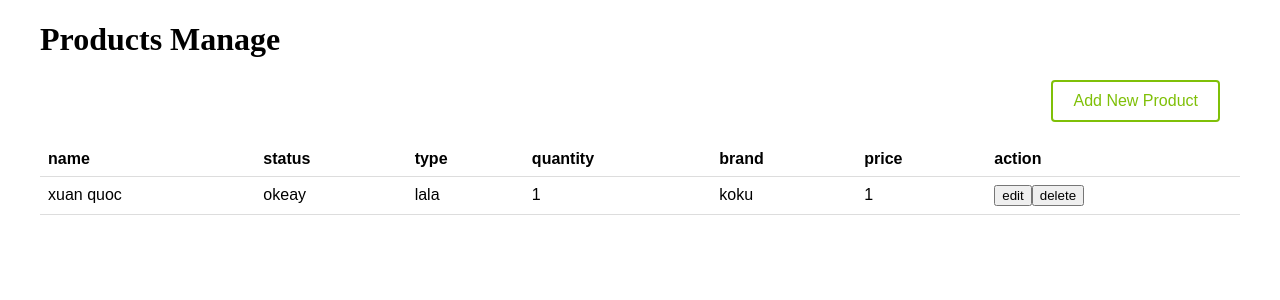
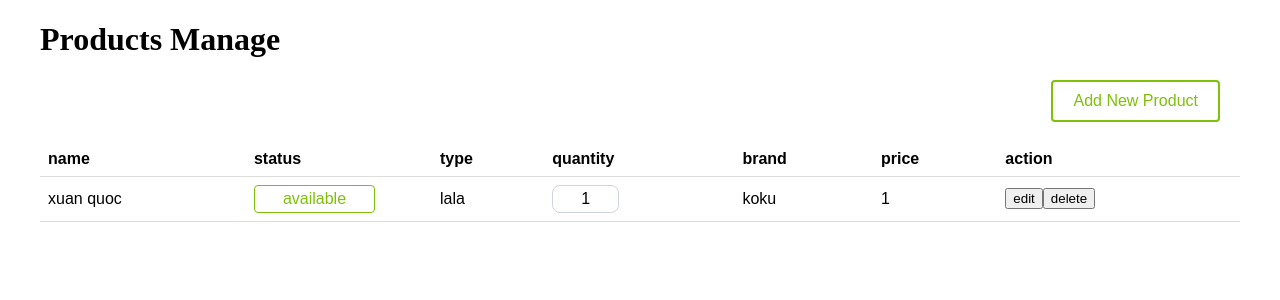
Before and after one commit to xuanquocc/react-ts-practice, a React (Vite) app in the folder practice-react-ts/vite-project/: page / in a window 1280 px wide. Shown: the top 300 px of the page. Built offline with nearby package versions, Linux system fonts and the light colour scheme; data requests are answered from the project's data file.

Commit message:
complete UI Table beside drop dow

```diff
--- a/practice-react-ts/vite-project/db.json
+++ b/practice-react-ts/vite-project/db.json
@@ -4,7 +4,7 @@
       {
         "id" : "1",
         "name": "xuan quoc",
-        "status": "okeay",
+        "status": "available",
         "type": "lala",
         "quantity": "1",
         "brand": "koku",
--- /dev/null
+++ b/practice-react-ts/vite-project/src/components/common/Status/Status.tsx
@@ -0,0 +1,16 @@
+import './status.css'
+import {memo} from 'react'
+
+interface StatusTagType{
+    status: string
+}
+
+function StatusTag ({status}: StatusTagType) {
+    return(
+        <div className={`${status}`}>
+            {status}
+        </div>
+    )
+}
+
+export default memo(StatusTag)
--- /dev/null
+++ b/practice-react-ts/vite-project/src/components/common/Status/status.css
@@ -0,0 +1,14 @@
+@import url("../../../App.css");
+.available {
+    border: 1px solid var(--tertiary-color);
+    width: 70%;
+    color: var(--tertiary-color);
+    text-align: center;
+    padding: 4px 0;
+    border-radius: 4px;
+}
+
+.soldout {
+    border: 1px solid var(--quaternary-color);
+    color: var(--quaternary-color);
+}
--- a/practice-react-ts/vite-project/src/components/common/Table/Table.tsx
+++ b/practice-react-ts/vite-project/src/components/common/Table/Table.tsx
@@ -33,8 +33,8 @@ interface TableProps {
             className={`${hover && "hover"} ${stripped && "striped"}`}
           >
              {columns.map((col) => (
-              <td key={col.header}>
-                {col.render ? col.render(row) : (row as any)[col.key]}
+              <td key={col.key} className={col.key}>
+                {col.render ? col.render(row) : (<div className={`child-td ${col.key}`}>{(row as any)[col.key]}</div>)}
               </td>
             ))}
           </tr>
--- a/practice-react-ts/vite-project/src/components/common/Table/index.css
+++ b/practice-react-ts/vite-project/src/components/common/Table/index.css
@@ -1,3 +1,5 @@
+@import url("../../../App.css");
+
 table {
   font-family: Arial, Helvetica, sans-serif;
   border-collapse: collapse;
@@ -17,3 +19,11 @@ th {
 .hover:hover {
   background-color: #61dafb;
 }
+
+td .child-td.quantity {
+  border: 1px solid var(--senary-color);
+  border-radius: 8px;
+  text-align: center;
+  width: 57px;
+  padding: 4px;
+}
--- a/practice-react-ts/vite-project/src/page/home/Home.tsx
+++ b/practice-react-ts/vite-project/src/page/home/Home.tsx
@@ -1,8 +1,9 @@
 import {useState} from 'react'
+import { useProviderContext } from '../../hooks/useProvider';
   import { Columns } from '../../types/columnsTtype';
   import Table from '../../components/common/Table/Table';
   import Button from '../../components/common/Button/Button';
-  import { useProviderContext } from '../../hooks/useProvider';
+  import Status  from '../../components/common/Status/Status';
   import Modal from '../../components/common/Modal/Modal';
   import { Product } from '../../types/product';
   import './index.css'
@@ -18,6 +19,9 @@ import {useState} from 'react'
       {
         key: "status",
         header: "status",
+        render: (row: Product) => (
+          <Status status={row.status}/>
+        ),
       },
       {
         key: "type",
--- a/practice-react-ts/vite-project/src/types/product.ts
+++ b/practice-react-ts/vite-project/src/types/product.ts
@@ -1,7 +1,6 @@
 export interface Product {
-    id: string,
     name: string,
-    status: any,
+    status: string,
     type: string,
     quantity: number,
     brand: string,
```
